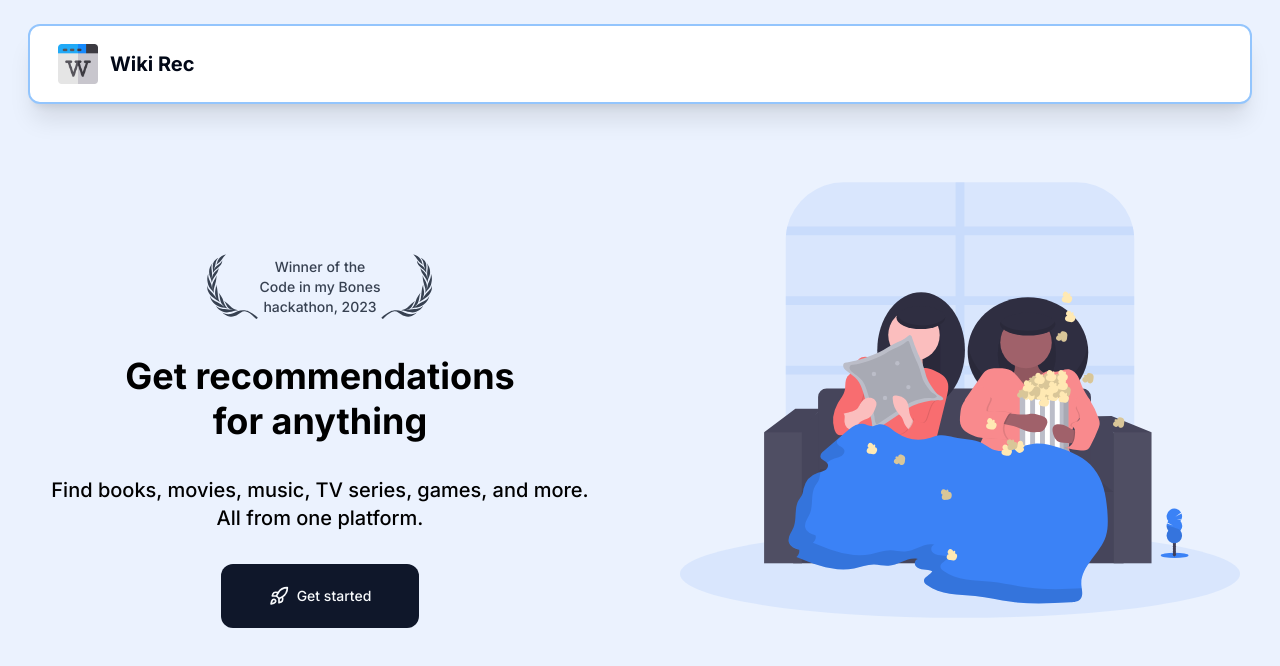
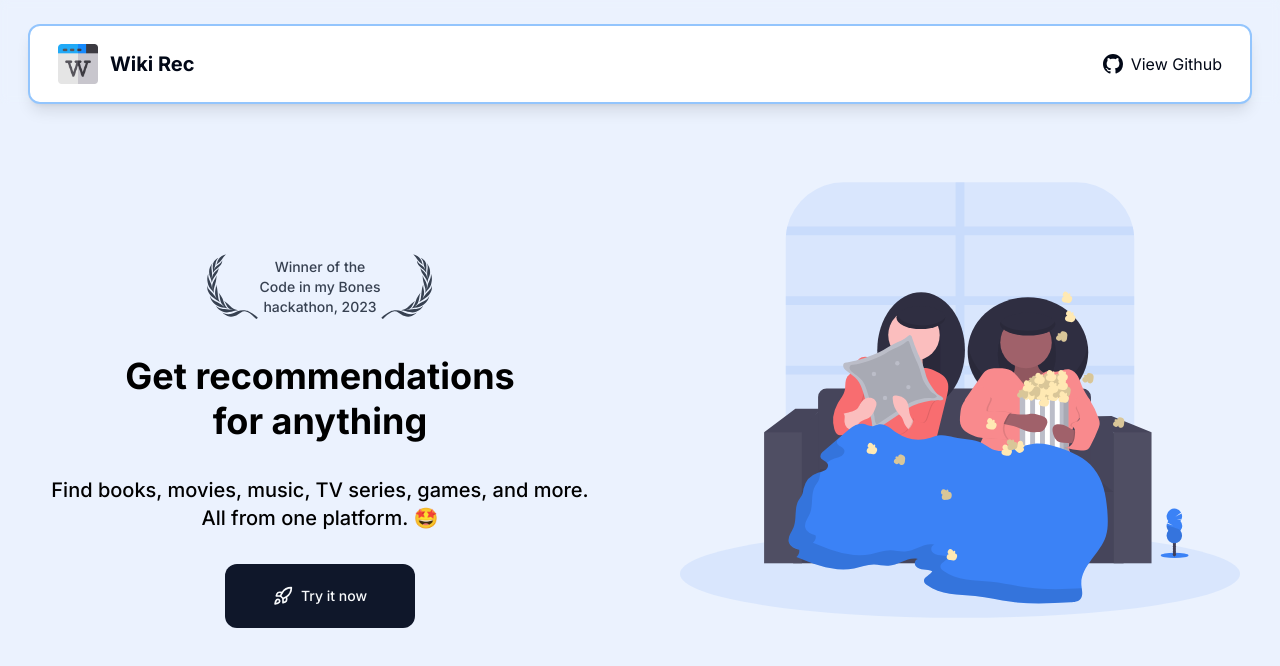
Before and after one commit to kz4killua/wikirec, a Next.js app in the folder frontend/: page / in a window 1280 px wide. Shown: the top 666 px of the page. Built offline with nearby package versions, Linux system fonts and the light colour scheme.

Commit message:
Update site header
(Add GitHub link)

```diff
--- a/frontend/src/app/page.tsx
+++ b/frontend/src/app/page.tsx
@@ -28,12 +28,12 @@
         </h1>
         <h2 className="text-center text-xl font-medium">
           Find books, movies, music, TV series, games, and more. <br />
-          All from one platform.
+          All from one platform. 🤩
         </h2>
         <div>
           <Button className="px-12 h-16 rounded-xl">
             <Rocket className="w-5 h-5 mr-2" />
-            Get started
+            Try it now
           </Button>
         </div>
       </div>
@@ -53,14 +53,27 @@
 
 function Header() {
   return (
-    <div className="py-6 px-7 fixed top-0 left-0 right-0 z-50">
-      <header className="w-full h-20 px-7 flex items-center rounded-xl bg-white shadow-xl border-2 border-blue-300">
+    <div className="pt-6 px-7 fixed top-0 left-0 right-0 z-50 backdrop-blur-sm">
+      <header className="w-full h-20 px-7 flex items-center justify-between rounded-xl bg-white shadow-lg border-2 border-blue-300">
         <Link href={"/"}>
           <div className="flex items-center gap-x-3">
             <Icon width={40} height={40} />
             <h1 className="font-bold text-xl">
               Wiki Rec
             </h1>
+          </div>
+        </Link>
+
+        <Link
+          target="_blank"
+          className="hover:underline hover:underline-offset-4"
+          href={"https://github.com/kz4killua/wikirec"}
+        >
+          <div className="flex items-center justify-center">
+            <svg viewBox="0 0 16 16" className="w-5 h-5 mr-2" fill="currentColor" aria-hidden="true">
+              <path d="M8 0C3.58 0 0 3.58 0 8c0 3.54 2.29 6.53 5.47 7.59.4.07.55-.17.55-.38 0-.19-.01-.82-.01-1.49-2.01.37-2.53-.49-2.69-.94-.09-.23-.48-.94-.82-1.13-.28-.15-.68-.52-.01-.53.63-.01 1.08.58 1.23.82.72 1.21 1.87.87 2.33.66.07-.52.28-.87.51-1.07-1.78-.2-3.64-.89-3.64-3.95 0-.87.31-1.59.82-2.15-.08-.2-.36-1.02.08-2.12 0 0 .67-.21 2.2.82.64-.18 1.32-.27 2-.27.68 0 1.36.09 2 .27 1.53-1.04 2.2-.82 2.2-.82.44 1.1.16 1.92.08 2.12.51.56.82 1.27.82 2.15 0 3.07-1.87 3.75-3.65 3.95.29.25.54.73.54 1.48 0 1.07-.01 1.93-.01 2.2 0 .21.15.46.55.38A8.013 8.013 0 0016 8c0-4.42-3.58-8-8-8z" />
+            </svg>
+            View Github
           </div>
         </Link>
       </header>
```
